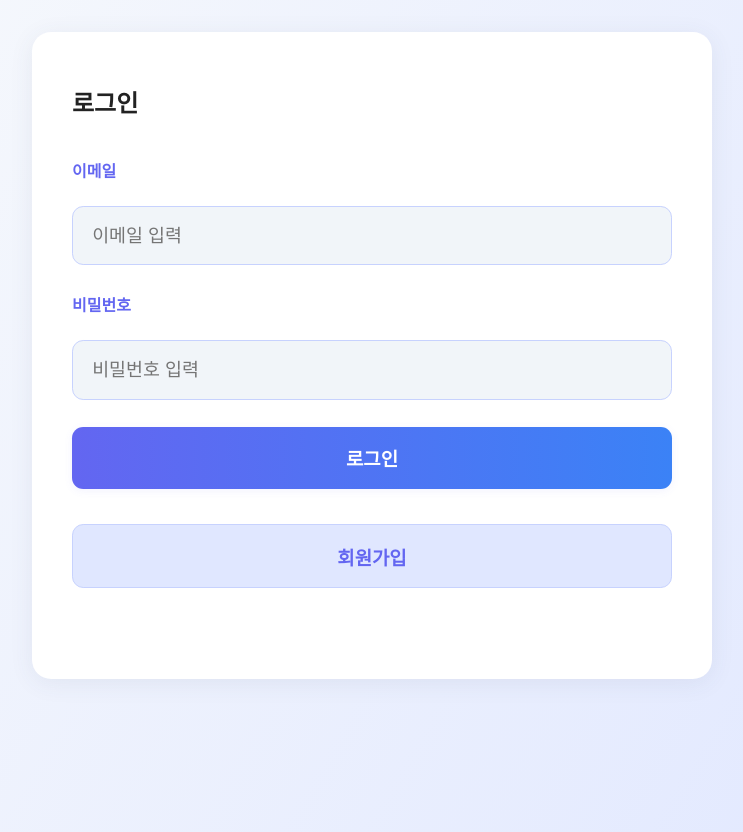
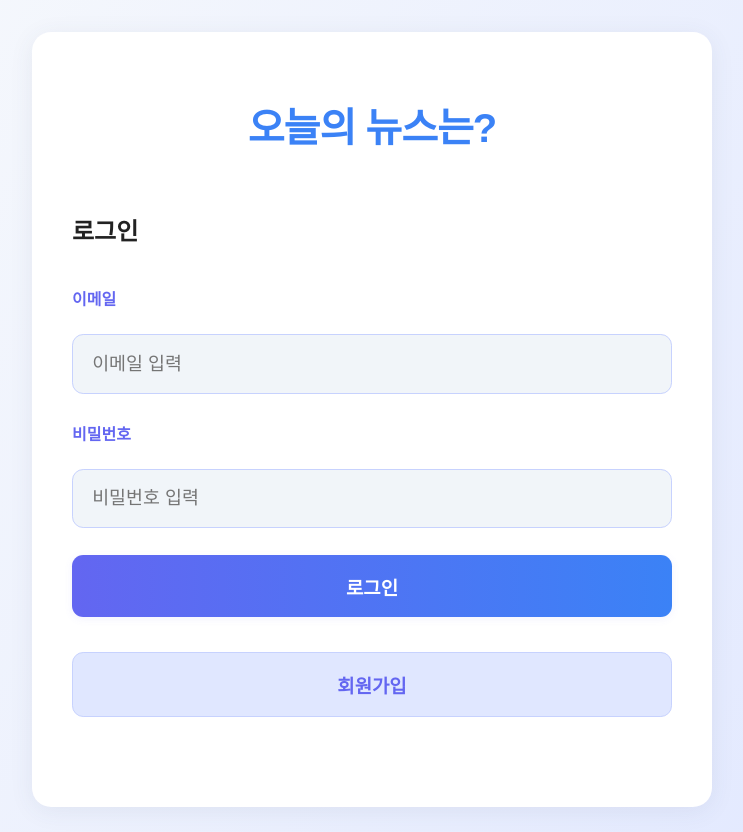
Before and after one commit to solel/News-Learn-Today, a plain HTML site: page index.html in a window 1280 px wide. Shown: the whole page, without its empty margins (268-1011 px from the left). Drawn offline with Linux system fonts and the light colour scheme; no server answers.

Commit message:
Add files via upload

```diff
--- a/index.html
+++ b/index.html
@@ -14,6 +14,7 @@
 
   <!-- 로그인 섹션 -->
   <div class="section" id="loginSection" class="active">
+    <h1 style="margin-bottom:1.2rem;">오늘의 뉴스는?</h1>
     <h2>로그인</h2>
     <label for="loginEmail">이메일</label>
     <input type="email" id="loginEmail" placeholder="이메일 입력" autocomplete="username" />
```
